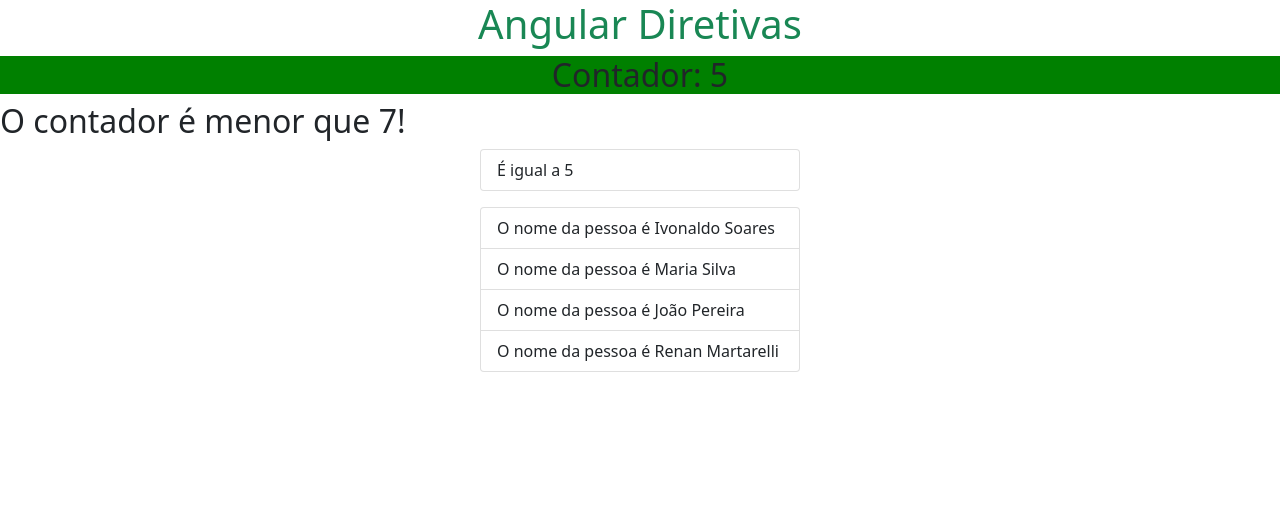
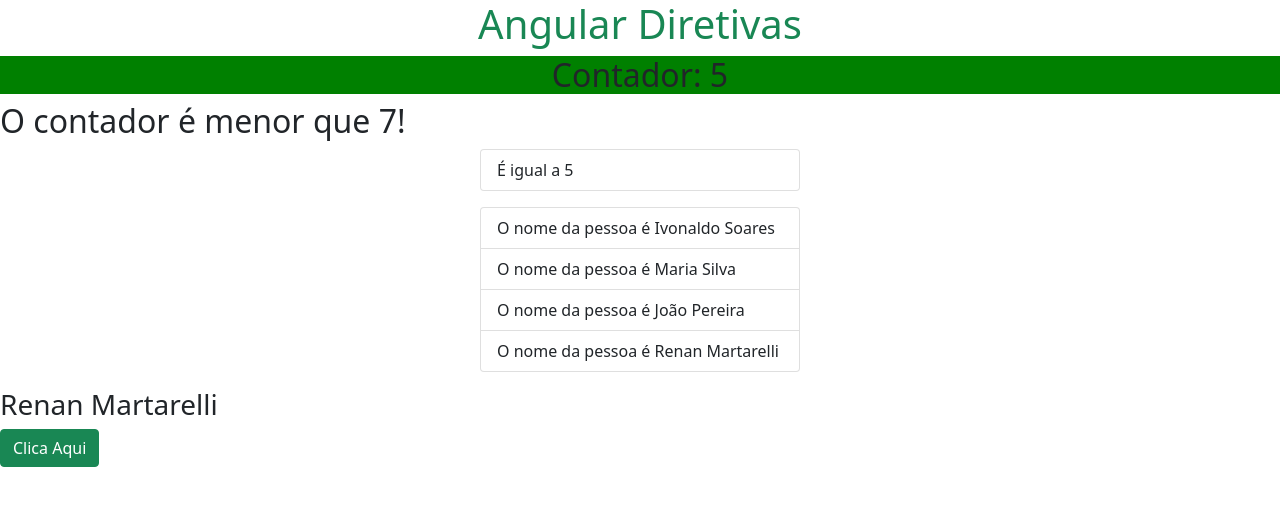
Before and after one commit to Martarelli/diretivasAngular-DIO, an Angular app in the folder diretivasAngular/: page / in a window 1280 px wide. Shown: the top 506 px of the page. Built offline with nearby package versions, Linux system fonts and the light colour scheme.

Commit message:
data binding entre template e logica ts

```diff
--- a/diretivasAngular/src/app/app.component.html
+++ b/diretivasAngular/src/app/app.component.html
@@ -25,3 +25,6 @@
 <ul class="list-group mx-auto my-3 col-3">
   <li class="list-group-item" *ngFor="let pessoa of pessoas">O nome da pessoa é {{pessoa.nome}} {{pessoa.sobrenome}}</li>
 </ul>
+
+<h3>{{nome}}</h3>
+<button class="btn btn-success" (click)="clicou('Renan')">Clica Aqui</button>
--- a/diretivasAngular/src/app/app.component.ts
+++ b/diretivasAngular/src/app/app.component.ts
@@ -6,7 +6,9 @@ import { Component, OnInit } from '@angular/core';
   styleUrls: ['./app.component.css']
 })
 export class AppComponent implements OnInit{
+
   count:number = 0;
+  nome:string = 'Renan Martarelli'
 
   pessoas = [
     {
@@ -40,4 +42,8 @@ export class AppComponent implements OnInit{
         }
       }, 1000)
   }
+
+  clicou(nome:string): void {
+    console.log('Clicou em mim', nome)
+  }
 }
```
